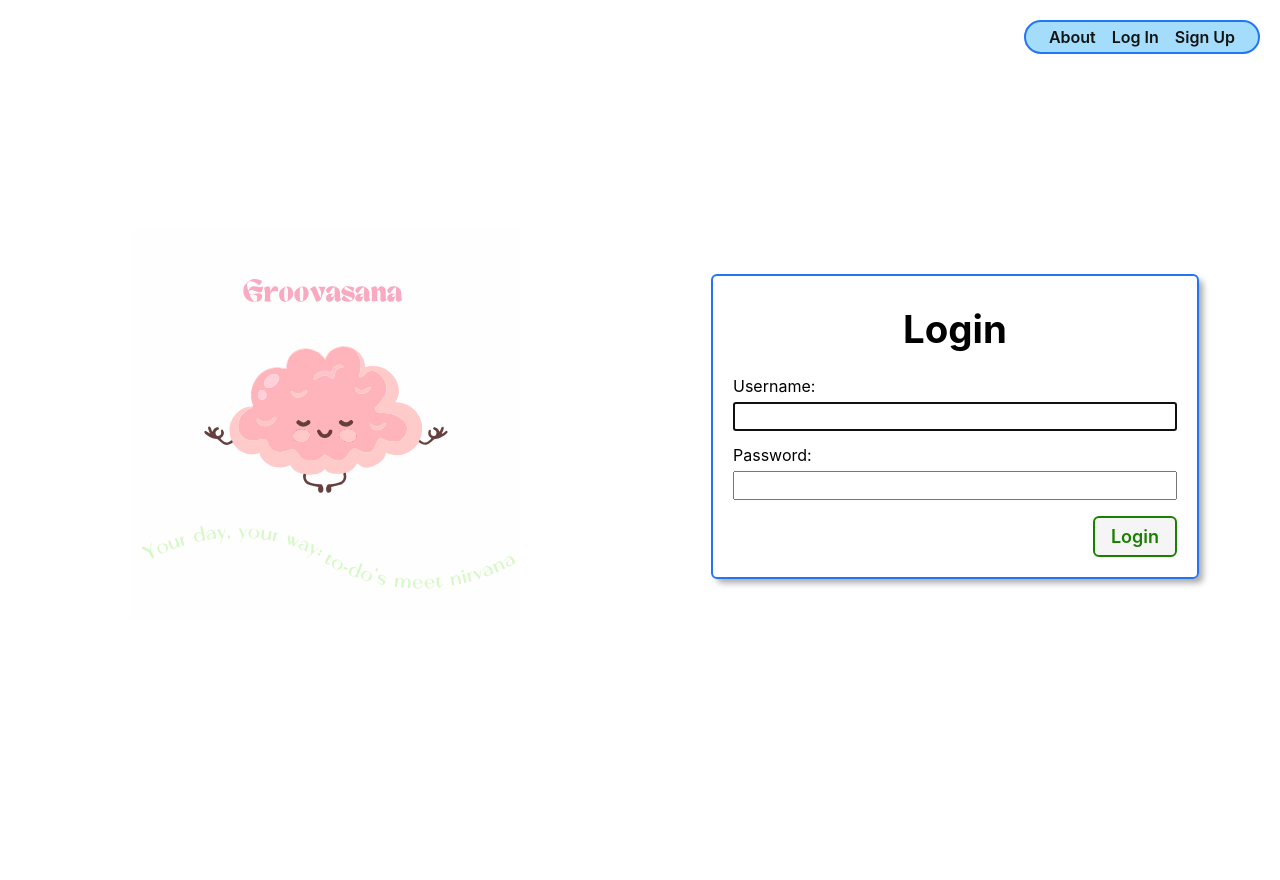
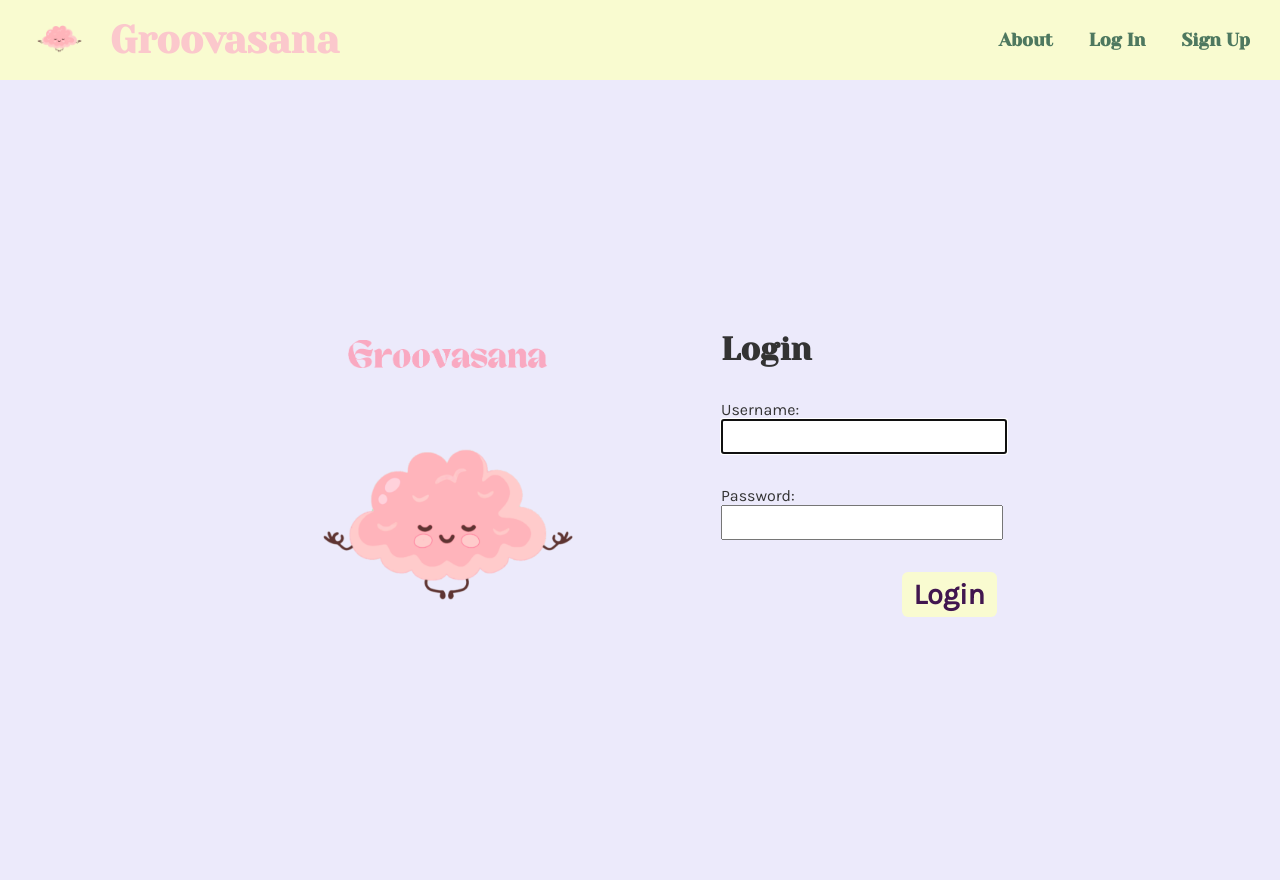
Before and after one commit to victoriatillero/groovasana, a Django app: page / in a window 1280 px wide. Before the commit the page ends 589 px from the top, so only its background shows below. Run offline with Django 5.2, Linux system fonts and the light colour scheme.

Commit message:
updated CSS throughout

```diff
--- a/main_app/static/css/base.css
+++ b/main_app/static/css/base.css
@@ -1,15 +1,13 @@
+@import url('https://fonts.googleapis.com/css2?family=Yeseva+One&display=swap');
+
 html {
   box-sizing: border-box;
 }
-/* the universal selector */
+
 *,
 *::before,
 *::after {
   box-sizing: inherit;
-}
-
-:root {
-    font-size: 62.5%;
 }
 
 body {
@@ -17,78 +15,88 @@ body {
   display: flex;
   flex-direction: column;
   align-items: center;
-    font-size: larger;
-    font-family:  -apple-system, system-ui, -apple-system, BlinkMacSystemFont, 'Segoe UI', Roboto, Oxygen, Ubuntu, Cantarell, 'Open Sans', 'Helvetica Neue', sans-serif;
+  font-family: 'Karla', sans-serif;
+  font-size: 1rem;
   min-height: 100vh;
-    --nav-bg: rgba(104, 197, 248, 0.7);
-    --nav-bg-ff: rgba(104, 197, 248, 0.9);
-    --borders: rgb(36, 116, 248) solid 2px;
-    --text-color: rgb(17, 20, 17);
-    --link-hover-color: rgb(16, 56, 158);
-    --button-bg: rgb(245, 245, 245);
-    --button-bg-hover: rgb(226, 226, 226);
-    --submit: rgb(26, 128, 0);
-    --warn: rgb(255, 102, 0);
-    --danger: rgb(220, 20, 30);
-    --secondary: rgb(57, 57, 57);
-    --card-box-shadow: 5px 5px 6px -1px #aaa;
-    --font-xtreme: 4.2rem;
-    --font-xxl: 3.6rem;
-    --font-xl: 2.4rem;
-    --font-l: 1.8rem;
-    --font-reg: 1.6rem;
-    --card-border-radius: 6px;
+  background-color: #ECEAFB;
+  color: #333;
+  overflow-x: hidden;
 }
+h1,h2,h3, h4{
+  font-family: 'Yeseva One', cursive;
+}
+
 header {
   width: 100%;
-    background: var(--nav-bg-ff);
-    border-bottom: var(--borders);
- }
-nav {
-  margin: 10px;
+  background-color: #F9FBD0;
+  display: flex;
+  flex-wrap: wrap;
+  align-items: center;
+  justify-content: space-between;
+  padding: 10px 20px;
 }
 
-ul {
+.header-logo-container {
+  display: flex;
+  align-items: center;
+  text-decoration: none;
+  color: #111411;
+  gap: 10px;
+}
+
+.header-logo-container img {
+  height: 60px;
+}
+
+.header-logo-container h1 {
+  color: #fbc8cc ;
+  font-size: 2.4rem;
   margin: 0;
+}
+
+nav ul {
+  display: flex;
+  flex-wrap: wrap;
+  justify-content: center;
+  align-items: center;
   list-style: none;
+  margin: 0;
   padding: 0;
+  gap: 16px;
+}
+
+nav li {
+  display: flex;
+  align-items: center;
+  padding: 5px 10px;
+
+}
+
+nav a,
+#logout-form button {
+  text-decoration: none;
+  color: #4e785f;
+  font-weight: 600;
+  font-size: 18px;
+  font-family: 'Yeseva One' !important;
+  background: none;
+  transition: color 0.2s ease-in-out;
+}
+
+nav a:hover,
+#logout-form button:hover {
+  color: #f9d2d5;
 }
 
 main {
   width: 100%;
   padding: 0 10px;
+  max-width: 1300px;
 }
 
+
 h2 {
-  font-size: var(--font-xl);
-}
-
-nav a {
-  text-decoration: none;
-  color: var(--text-color);
-  font-weight: 600;
-  font-size: 16px;
-}
-
-nav a:hover {
-  color: var(--link-hover-color);
-}
-
-nav ul {
-  display: flex;
-  align-items: center;
-  justify-content: center;
-  flex-wrap: wrap;
-}
-
-nav li {
-  padding: 5px 8px;
-}
-
-.header-logo-container {
-  margin: auto;
-  padding: 10px 20px 0;
-  max-width: 500px;
+  font-size: 2.4rem;
 }
 
 .page-header {
@@ -97,46 +105,8 @@ nav li {
   margin: 20px;
 }
 
-.btn {
-  font-size: var(--font-l);
-  padding: 8px 16px;
-  border-radius: 6px;
-  border-width: 2px;
-  border-style: solid;
-  text-decoration: none;
-  background-color: var(--button-bg);
-  font-weight: 600;
-  cursor: pointer;
-  font-family: inherit;
-  margin-right: 10px;
-}
-
-.btn:hover {
-  background-color: var(--button-bg-hover);
-}
-
-.submit {
-  color: var(--submit);
-  border-color: var(--submit);
-}
-
-.secondary {
-  color: var(--secondary);
-  border-color: var(--secondary);
-}
-
-.warn {
-  color: var(--warn);
-  border-color: var(--warn);
-}
-
-.danger {
-  color: var(--danger);
-  border-color: var(--danger);
-}
-
 .page-header h1 {
-  font-size: var(--font-xxl);
+  font-size: 3.6rem;
   margin: 0;
 }
 
@@ -145,151 +115,48 @@ nav li {
   margin-left: 15px;
 }
 
-.page-header img:first-of-type {
-  margin-left: 20px;
-}
-
-.header-logo-container {
-  display: flex;
-  align-items: center;
-  text-decoration: none;
-  color: var(--text-color);
-}
-
-.header-logo-container img {
-  height: 30px;
-  margin-right: 10px;
-}
-
-.header-logo-container h1 {
-  font-size: var(--font-xl);
-  margin: 0;
+.page-content {
+  font-size: 1.6rem;
 }
 
 
-.page-content {
-  font-size: var(--font-reg);
+.btn {
+  font-size: 1.8rem;
+  padding: 8px 16px;
+  border-radius: 12px;
+  border: 2px solid #ccc;
+  background-color: #f5f5f5;
+  font-weight: 600;
+  cursor: pointer;
+  font-family: inherit;
+  margin-right: 10px;
+  transition: background-color 0.2s ease-in-out;
 }
 
-@media only screen and (min-width: 768px) {
-  header {
-    position: sticky;
-    display: flex;
-    flex-direction: row;
-    top: 0;
-    align-items: center;
+.btn:hover {
+  background-color: #ffe8f0;
 }
 
-  main {
-    max-width: 1300px;
-    min-height: calc(100vh - 53px);
+.submit {
+  color: #1a8000;
+  border-color: #1a8000;
 }
 
-  nav,
-  .header-logo-container {
-    margin: 10px 0;
-    padding: 0 15px;
+.secondary {
+  color: #393939;
+  border-color: #393939;
 }
 
-
-  .header-logo-container {
-    padding-top: 3px;
+.warn {
+  color: #ff6600;
+  border-color: #ff6600;
 }
 
-  nav {
-    margin-left: auto;
-    display: flex;
-    justify-content: center;
+.danger {
+  color: #dc141e;
+  border-color: #dc141e;
 }
 
-  nav ul {
-    flex-wrap: nowrap;
+label, span, input, li {
+  font-family: 'Karla', sans-serif;
 }
-
-  .header-logo-container {
-    width: 213px;
-  }
-
-  .page-header h1 {
-    font-size: var(--font-xtreme);
-  }
-
-  .page-header img {
-    height: 50px;
-    margin-left: 20px;
-  }
-
-  .page-header img:first-of-type {
-    margin-left: 25px;
-  }
-
-  @supports (-webkit-backdrop-filter: none) or (backdrop-filter: none) {
-    header {
-      background: var(--nav-bg);
-      -webkit-backdrop-filter: blur(3px);
-      backdrop-filter: blur(3px);
-    }
-  }
-}
-
-@media only screen and (min-width: 1024px) {
-  main {
-    min-height: calc(100vh - 55px);
-  }
-
-  header {
-    margin: 20px 20px 0 20px;
-    width: calc(100vw - 40px);
-    max-width: 1920px;
-    top: 20px;
-    background-color: transparent;
-    border-bottom: none;
-  }
-
-  nav,
-  .header-logo-container {
-    margin: 0;
-    background: var(--nav-bg-ff);
-    border: var(--borders);
-    border-radius: 18px;
-  }
-
-  nav {
-    margin-left: auto;
-  }
-
-  .header-logo-container {
-    padding-top: 6px;
-    width: 256px;
-    height: 35px;
-  }
-
-  @supports (-webkit-backdrop-filter: none) or (backdrop-filter: none) {
-    header {
-      -webkit-backdrop-filter: none;
-      backdrop-filter: none;
-    }
-
-    nav,
-    .header-logo-container {
-      background: rgba(104, 197, 248, 0.6);
-      -webkit-backdrop-filter: blur(3px);
-      backdrop-filter: blur(3px);
-    }
-  }
-}
-#logout-form button {
-  text-decoration: none;
-  color: var(--text-color);
-  font-weight: 600;
-  font-size: 16px;
-  background: none;
-  border: none;
-  cursor: pointer;
-  padding: 0;
-  font-family: inherit;
-}
-
-#logout-form button:hover {
-  color: var(--link-hover-color);
-}
--- a/main_app/static/css/home.css
+++ b/main_app/static/css/home.css
@@ -1,86 +1,63 @@
 main {
   display: flex;
-  align-items: center;
   justify-content: center;
-  flex-wrap: wrap;
-  height: 100%;
+  align-items: flex-start;
+  gap: 48px;
+  min-height: 100vh;
+  padding-top:200px;
+  background-color: #ECEAFB;
+
 }
 
 main > section {
-  width: 100%;
-  padding: 10px 8px;
   display: flex;
+  flex-direction: column;
   align-items: center;
   justify-content: center;
-  flex-direction: column;
 }
 
-.header-logo-container {
-  display: none;
-}
-
-.logo-container {
-  max-width: 375px;
-}
-
-.todo-container {
-  width: 80%;
+.logo-img {
+  width: 400px;
+  max-width: 100%;
+  margin-top: 60px;
+  height: auto;
+  display: block;
 }
 
 .login {
   display: flex;
   flex-direction: column;
   justify-content: center;
-  align-items: center;
-  width: 80%;
+  align-items: flex-start;
+  padding: 24px;
+  border-radius: 12px;
 }
 
 .login h1 {
-  font-size: clamp(3.2rem, 3vw, 4.8rem);
-  margin: 10px 0;
-}
-
-.login > p {
-  display: flex;
-  flex-direction: column;
-  width: 100%;
-  margin: 14px 0 0px;
+  font-size: 2rem;
+  margin-bottom: 16px;
 }
 
 .login label {
-  font-size: var(--font-reg);
-  margin-bottom: 6px;
+  margin-top: 10px;
+  margin-bottom: 4px;
+  font-size: 1rem;
 }
 
 .login input {
-  font-size: var(--font-l);
-  padding: 2px 4px;
+  padding: 6px 10px;
+  font-size: 1rem;
+  width: 100%;
 }
 
 .login .btn {
   align-self: flex-end;
-  margin-right: 0;
   margin-top: 16px;
+  padding: 6px 12px;
+  background-color: #F9FBD0;
+  border: none;
+  border-radius: 6px;
+  font-weight: bold;
+  color: #41164f;
+  cursor: pointer;
 }
-
-@media only screen and (min-width: 768px) {
-  main {
-    justify-content: space-around;
-  }
-
-  main > section {
-    width: 40%;
-  }
-
-  .login {
-    border: var(--borders);
-    padding: 20px;
-    border-radius: var(--card-border-radius);
-    box-shadow: var(--card-box-shadow);
-    width: 100%;
-  }
-
-  .logo-container {
-    max-width: 520px;
-  }
-}
--- a/main_app/templates/base.html
+++ b/main_app/templates/base.html
@@ -7,6 +7,7 @@
   <meta name="viewport" content="width=device-width, initial-scale=1.0"/>
   <link rel="shortcut icon" type="image/png" href="{% static 'images/g-for-groovasana-no-backg.png' %}">
   <link rel="stylesheet" href="{% static 'css/base.css' %}">
+  <link href="https://fonts.googleapis.com/css2?family=Karla&family=Yeseva+One&display=swap" rel="stylesheet">
   <title>Groovasana</title>
   {% block head %}{% endblock %}
 </head>
--- a/main_app/templates/home.html
+++ b/main_app/templates/home.html
@@ -5,14 +5,10 @@
 />
 {% endblock %} {% block content %}
 
-<section class="logo-container">
-  <div class="todo-container">
-    <img
-      src="{% static 'images/full.svg' %}"
-      alt="Groovasana"
-    />
-  </div>
+<section>
+  <img src="{% static 'images/groovasana.png' %}" alt="Groovasana" class="logo-img" />
 </section>
+
 {% if not user.is_authenticated %}
   <section>
     <form method="post" class="login">
```
Also changed, not shown: main_app/static/images/groovasana.png (added). Lines whose indentation alone changed are shown as unchanged.
